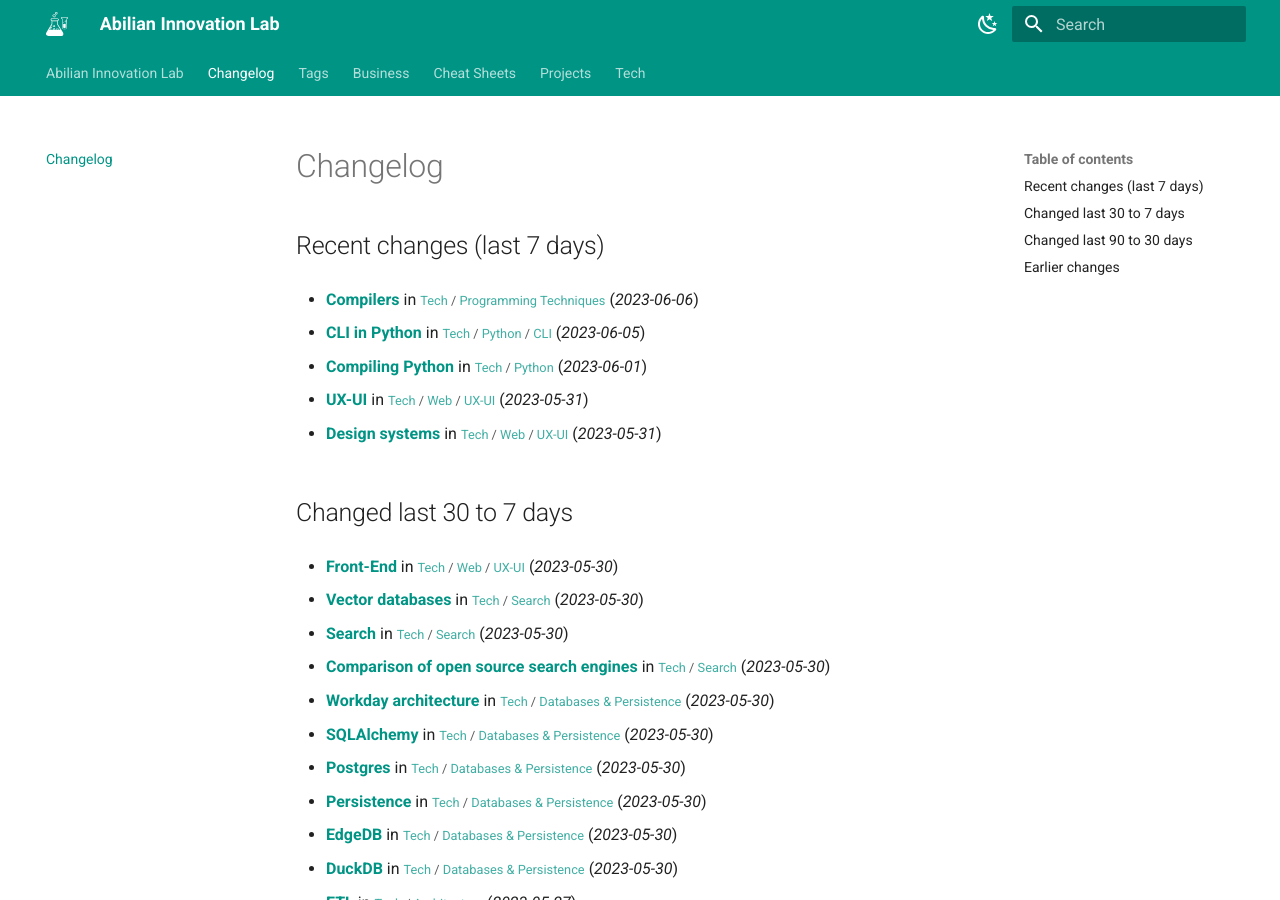
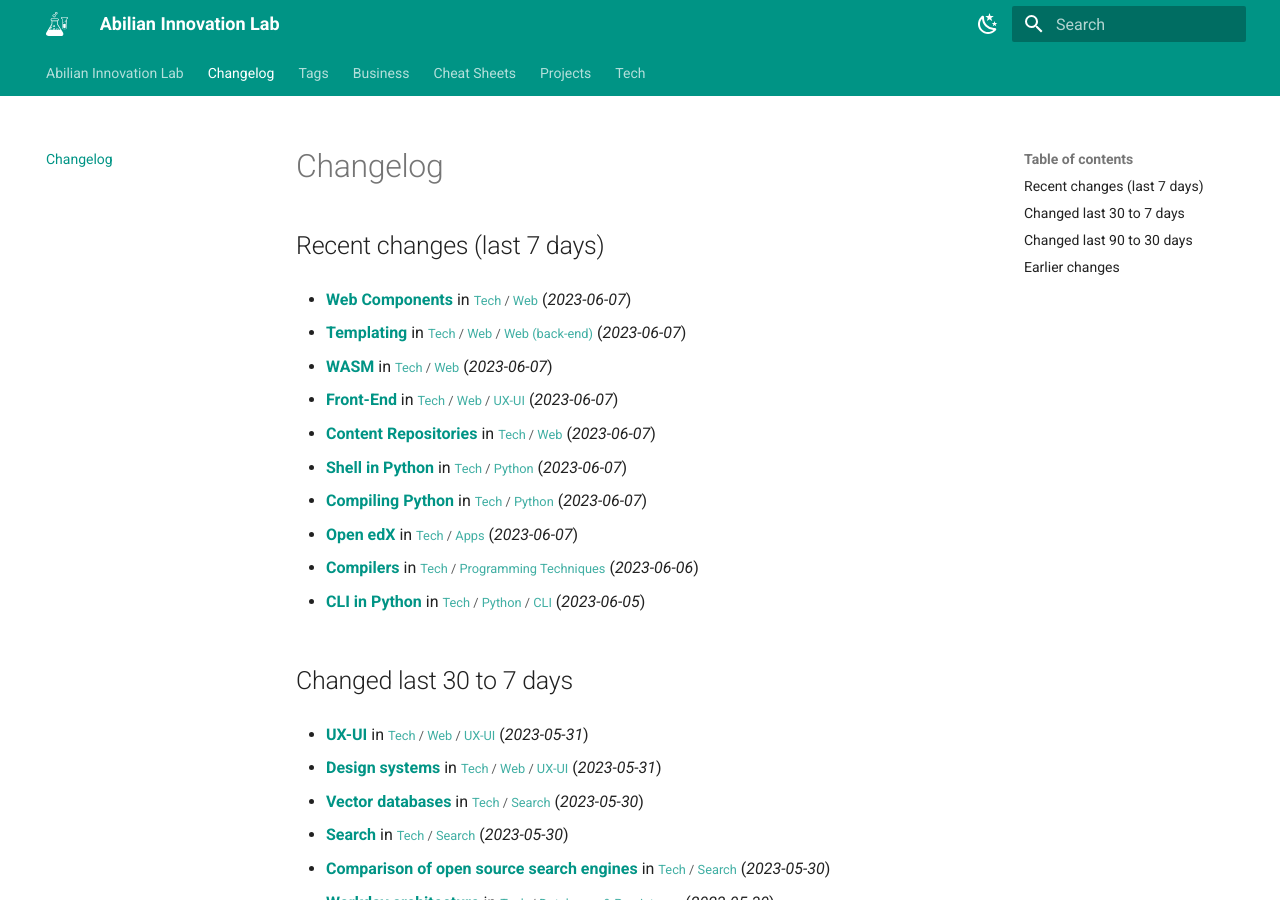
Before and after one commit to abilian/lab.abilian.com, an MkDocs documentation site: the page built from docs/changelog.md, in a window 1280 px wide and 900 px high. Built offline with MkDocs 1.6.1 and Material for MkDocs 9.7.7, drawn with Linux system fonts in a browser that asks for light colours; comment, search, counter and statistics services are not loaded; some of the changed text lies outside the part shown.

Commit message:
Update content

```diff
--- a/docs/changelog.md
+++ b/docs/changelog.md
@@ -1,22 +1,34 @@
 # Changelog
 
 ## Recent changes (last 7 days)
+
+- **[Web Components](/Tech/Web/Web Components/)** in <small>[Tech](/Tech/00 Technology/) / [Web](/Tech/Web/Content Repositories/)</small> (*2023-06-07*)
+
+- **[Templating](/Tech/Web/Web (back-end)/Templating/)** in <small>[Tech](/Tech/00 Technology/) / [Web](/Tech/Web/Content Repositories/) / [Web (back-end)](/Tech/Web/Web (back-end)/Benchmarks HTTP/)</small> (*2023-06-07*)
+
+- **[WASM](/Tech/Web/WASM/)** in <small>[Tech](/Tech/00 Technology/) / [Web](/Tech/Web/Content Repositories/)</small> (*2023-06-07*)
+
+- **[Front-End](/Tech/Web/UX-UI/Front-End/)** in <small>[Tech](/Tech/00 Technology/) / [Web](/Tech/Web/Content Repositories/) / [UX-UI](/Tech/Web/UX-UI/AlpineJS/)</small> (*2023-06-07*)
+
+- **[Content Repositories](/Tech/Web/Content Repositories/)** in <small>[Tech](/Tech/00 Technology/) / [Web](/Tech/Web/Content Repositories/)</small> (*2023-06-07*)
+
+- **[Shell in Python](/Tech/Python/Shell in Python/)** in <small>[Tech](/Tech/00 Technology/) / [Python](/Tech/Python/(Pretty) tables in Python/)</small> (*2023-06-07*)
+
+- **[Compiling Python](/Tech/Python/Compiling Python/)** in <small>[Tech](/Tech/00 Technology/) / [Python](/Tech/Python/(Pretty) tables in Python/)</small> (*2023-06-07*)
+
+- **[Open edX](/Tech/Apps/Open edX/)** in <small>[Tech](/Tech/00 Technology/) / [Apps](/Tech/Apps/00 Apps/)</small> (*2023-06-07*)
 
 - **[Compilers](/Tech/Programming Techniques/Compilers/)** in <small>[Tech](/Tech/00 Technology/) / [Programming Techniques](/Tech/Programming Techniques/Assertions/)</small> (*2023-06-06*)
 
 - **[CLI in Python](/Tech/Python/CLI/CLI in Python/)** in <small>[Tech](/Tech/00 Technology/) / [Python](/Tech/Python/(Pretty) tables in Python/) / [CLI](/Tech/Python/CLI/Argparse/)</small> (*2023-06-05*)
 
-- **[Compiling Python](/Tech/Python/Compiling Python/)** in <small>[Tech](/Tech/00 Technology/) / [Python](/Tech/Python/(Pretty) tables in Python/)</small> (*2023-06-01*)
+
+
+## Changed last 30 to 7 days
 
 - **[UX-UI](/Tech/Web/UX-UI/UX-UI/)** in <small>[Tech](/Tech/00 Technology/) / [Web](/Tech/Web/Content Repositories/) / [UX-UI](/Tech/Web/UX-UI/AlpineJS/)</small> (*2023-05-31*)
 
 - **[Design systems](/Tech/Web/UX-UI/Design systems/)** in <small>[Tech](/Tech/00 Technology/) / [Web](/Tech/Web/Content Repositories/) / [UX-UI](/Tech/Web/UX-UI/AlpineJS/)</small> (*2023-05-31*)
-
-
-
-## Changed last 30 to 7 days
-
-- **[Front-End](/Tech/Web/UX-UI/Front-End/)** in <small>[Tech](/Tech/00 Technology/) / [Web](/Tech/Web/Content Repositories/) / [UX-UI](/Tech/Web/UX-UI/AlpineJS/)</small> (*2023-05-30*)
 
 - **[Vector databases](/Tech/Search/Vector databases/)** in <small>[Tech](/Tech/00 Technology/) / [Search](/Tech/Search/Comparison of open source search engines/)</small> (*2023-05-30*)
 
```
Also changed, not shown: other parts of docs/changelog.md (+0 -4 lines).
